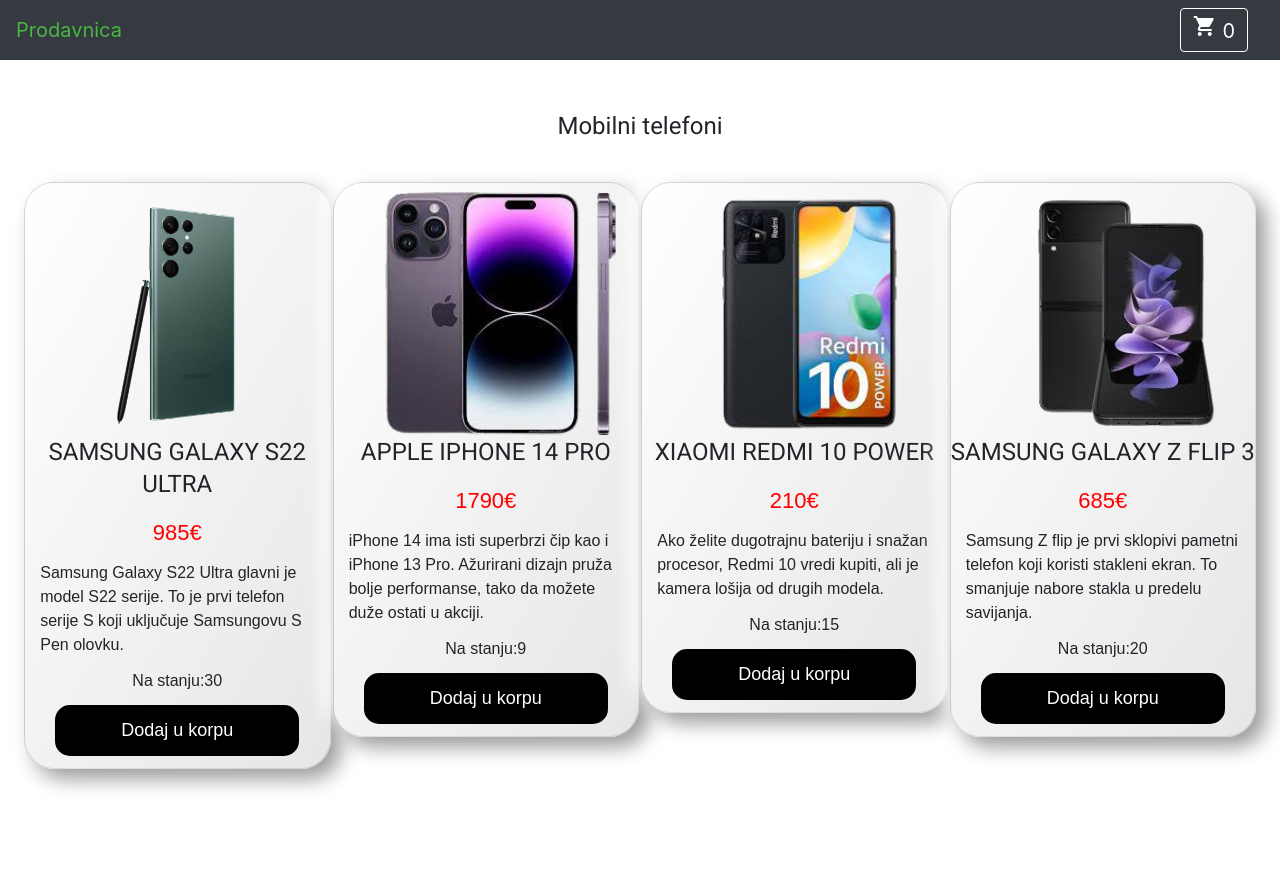
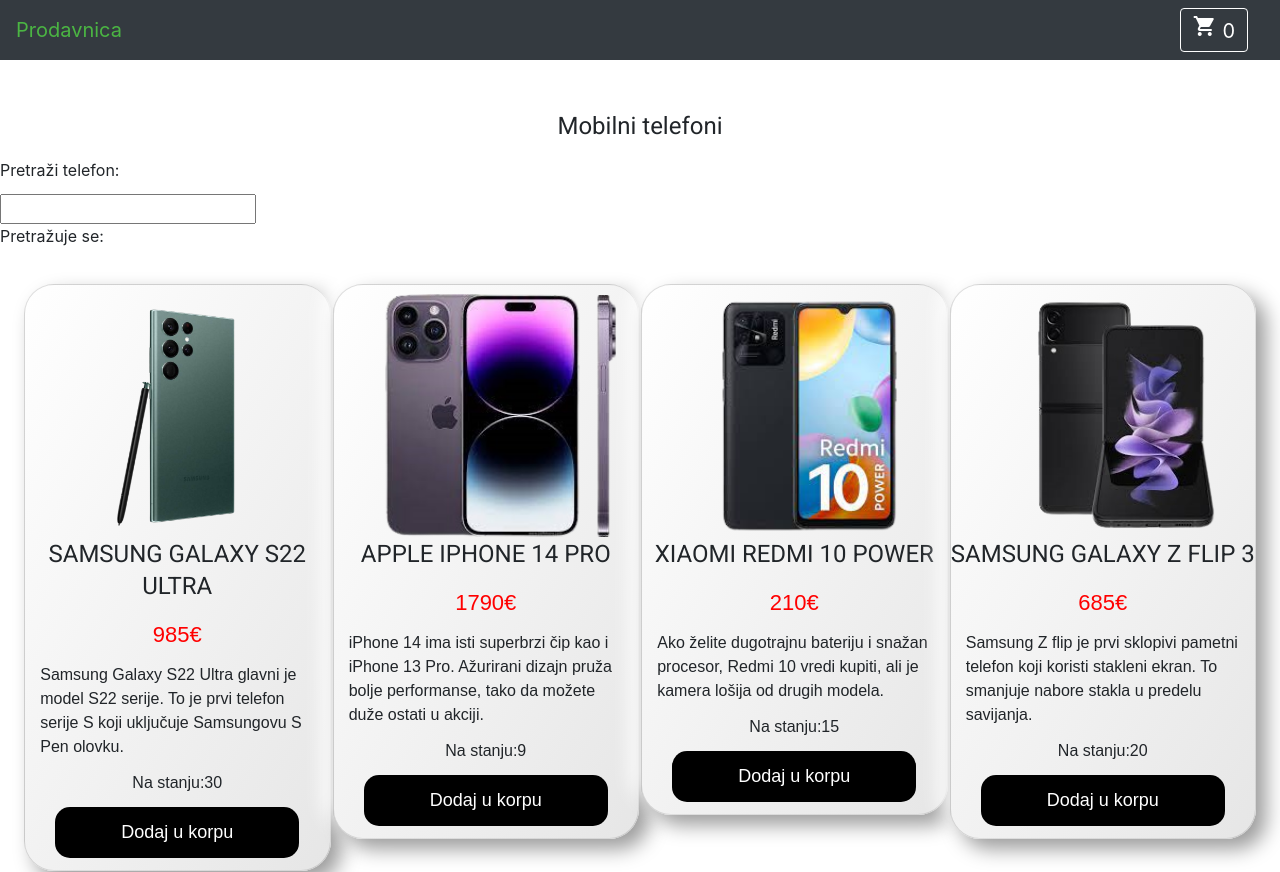
Before and after one commit to 13mbukara/123angular, an Angular app: page /home in a window 1280 px wide. Before the commit the page ends 800 px from the top, so only its background shows below. Built offline with nearby package versions, Linux system fonts and the light colour scheme.

Commit message:
dodat ngModel, potrebno je srediti css

```diff
--- a/src/app/home/home.component.html
+++ b/src/app/home/home.component.html
@@ -1,5 +1,11 @@
 <div>
   <h1 class="display-2 text-center">{{ heading }}</h1>
+</div>
+
+<div>
+  <p>Pretraži telefon:</p>
+  <input type="text" [(ngModel)]="search" />
+  <p>Pretražuje se: {{ search }}</p>
 </div>
 
 <div class="products">
--- a/src/app/home/home.component.ts
+++ b/src/app/home/home.component.ts
@@ -11,7 +11,7 @@
 export class homeComponent implements OnInit {
   products: Product[];
   heading = 'Mobilni telefoni';
-
+  search = '';
   constructor(
     private cartService: CartService,
     private productService: ProductService
```
Also changed, not shown: src/app/app.module.ts (+8 -1 lines).
